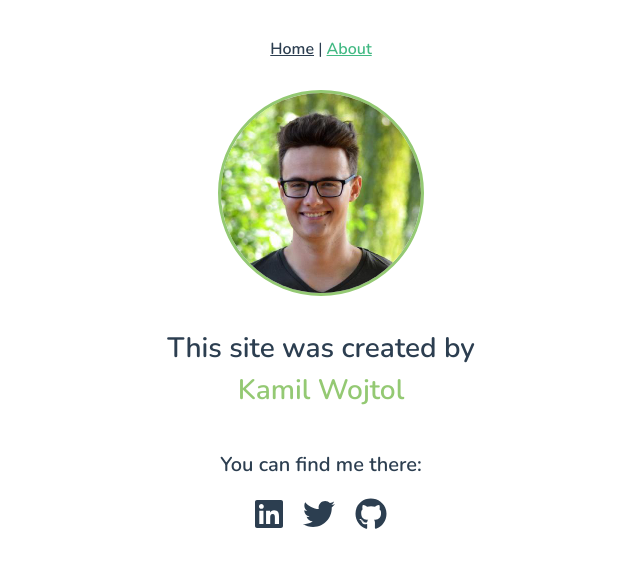
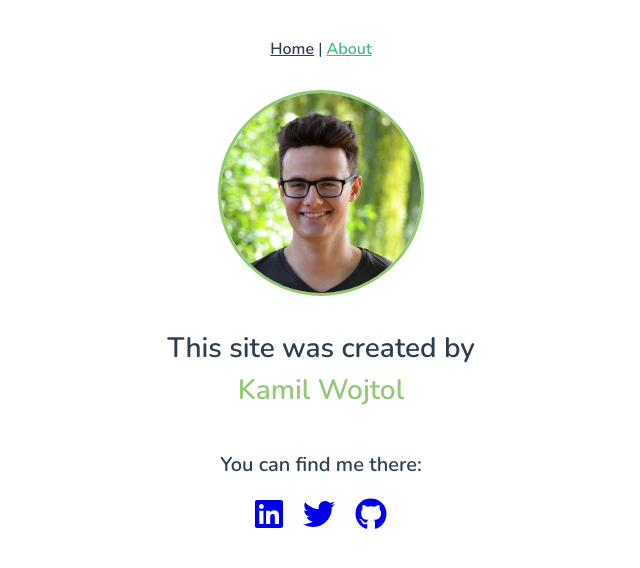
Before and after one commit to kamilwojtol/cooking-app, a Vue app: page /about in a window 1280 px wide. Shown: the top 568 px of the page, without its empty margins (319-959 px from the left). Built offline with nearby package versions, Linux system fonts and the light colour scheme.

Commit message:
start of api work

```diff
--- a/package.json
+++ b/package.json
@@ -8,10 +8,12 @@
     "lint": "vue-cli-service lint"
   },
   "dependencies": {
+    "@fortawesome/fontawesome-svg-core": "^1.2.36",
     "@fortawesome/free-brands-svg-icons": "^5.15.4",
     "@fortawesome/free-regular-svg-icons": "^6.0.0-beta2",
     "@fortawesome/free-solid-svg-icons": "^6.0.0-beta2",
     "@fortawesome/vue-fontawesome": "^3.0.0-4",
+    "axios": "^0.22.0",
     "core-js": "^3.6.5",
     "vue": "^3.0.0",
     "vue-router": "^4.0.0-0"
--- /dev/null
+++ b/src/components/About/SocialIcon.vue
@@ -0,0 +1,32 @@
+<template>
+  <a :href="this.link" target="_blank" class="social-link">
+    <font-awesome-icon
+      :icon="[`${this.prefix}`, `${this.name}`]"
+      size="2x"
+      class="social-icon"
+    />
+  </a>
+</template>
+
+<script>
+export default {
+  props: ["name", "prefix", "link"],
+};
+</script>
+
+<style lang="scss" scoped>
+.social-icon {
+  margin: 0 10px;
+  transition: 0.7s all ease-in-out;
+
+  &:hover {
+    cursor: pointer;
+    color: #94c973;
+    transition: 0.7s all ease-in-out;
+  }
+}
+
+.social-link:visited {
+  color: #444;
+}
+</style>
--- /dev/null
+++ b/src/components/Home/HomeRecipes.vue
@@ -0,0 +1,42 @@
+<template>
+  <p>{{ this.recipe.title }}</p>
+  <img :src="this.recipe.image" alt="Tasty food" />
+  <p>Ingredients</p>
+  <ul>
+    <li v-for="item in recipe.extendedIngredients" :key="item.id">
+      <p>{{ item.originalString }}</p>
+    </li>
+  </ul>
+</template>
+
+<script>
+import axios from "axios";
+
+export default {
+  data() {
+    return {
+      recipe: [],
+    };
+  },
+  methods: {
+    getRandomRecipes() {
+      axios
+        .get(
+          "https://api.spoonacular.com/recipes/random?apiKey=2a554d8ba47b48efa3545bdc781c3e1f"
+        )
+        .then((response) => {
+          if (response.status == 200) {
+            this.recipe = response.data.recipes[0];
+            console.log(this.recipe);
+          }
+        });
+    },
+  },
+  mounted() {
+    this.getRandomRecipes();
+  },
+};
+</script>
+
+<style lang="scss" scoped>
+</style>
--- a/src/main.js
+++ b/src/main.js
@@ -1,6 +1,8 @@
 import { createApp } from "vue";
 import App from "./App.vue";
 import router from "./router";
+import SocialIcon from "./components/About/SocialIcon.vue";
+import HomeRecipes from "./components/Home/HomeRecipes.vue";
 import { library } from "@fortawesome/fontawesome-svg-core";
 import {
   faGithub,
@@ -13,5 +15,7 @@ library.add(faLinkedin, faTwitter, faGithub);
 
 createApp(App)
   .use(router)
+  .component("social-icon", SocialIcon)
+  .component("home-recipes", HomeRecipes)
   .component("font-awesome-icon", FontAwesomeIcon)
   .mount("#app");
--- a/src/views/About.vue
+++ b/src/views/About.vue
@@ -12,21 +12,21 @@
     <div class="about-social">
       <h3 class="social-title">You can find me there:</h3>
       <div class="social-icons">
-        <font-awesome-icon
-          :icon="['fab', 'linkedin']"
-          size="2x"
-          class="social-icon"
-        />
-        <font-awesome-icon
-          :icon="['fab', 'twitter']"
-          size="2x"
-          class="social-icon"
-        />
-        <font-awesome-icon
-          :icon="['fab', 'github']"
-          size="2x"
-          class="social-icon"
-        />
+        <social-icon
+          prefix="fab"
+          name="linkedin"
+          link="https://www.linkedin.com/in/kamil-wojtol/"
+        ></social-icon>
+        <social-icon
+          prefix="fab"
+          name="twitter"
+          link="https://twitter.com/kamilwojtol"
+        ></social-icon>
+        <social-icon
+          prefix="fab"
+          name="github"
+          link="https://github.com/kamilwojtol"
+        ></social-icon>
       </div>
     </div>
   </div>
@@ -71,17 +71,6 @@ export default {};
 
   .social-icons {
     margin: 10px 0;
-
-    .social-icon {
-      margin: 0 10px;
-      transition: 0.7s all ease-in-out;
-
-      &:hover {
-        cursor: pointer;
-        color: #94c973;
-        transition: 0.7s all ease-in-out;
-      }
-    }
   }
 }
 </style>
--- a/src/views/Home.vue
+++ b/src/views/Home.vue
@@ -1,9 +1,9 @@
 <template>
-  <div class="home"></div>
+  <div class="home">
+    <home-recipes></home-recipes>
+  </div>
 </template>
 
 <script>
-export default {
-  name: "Home",
-};
+export default {};
 </script>
```
Also changed, not shown: src/components/HelloWorld.vue (deleted, +0 -59 lines), 1 other file (tests, documents, lock files or other folders).
